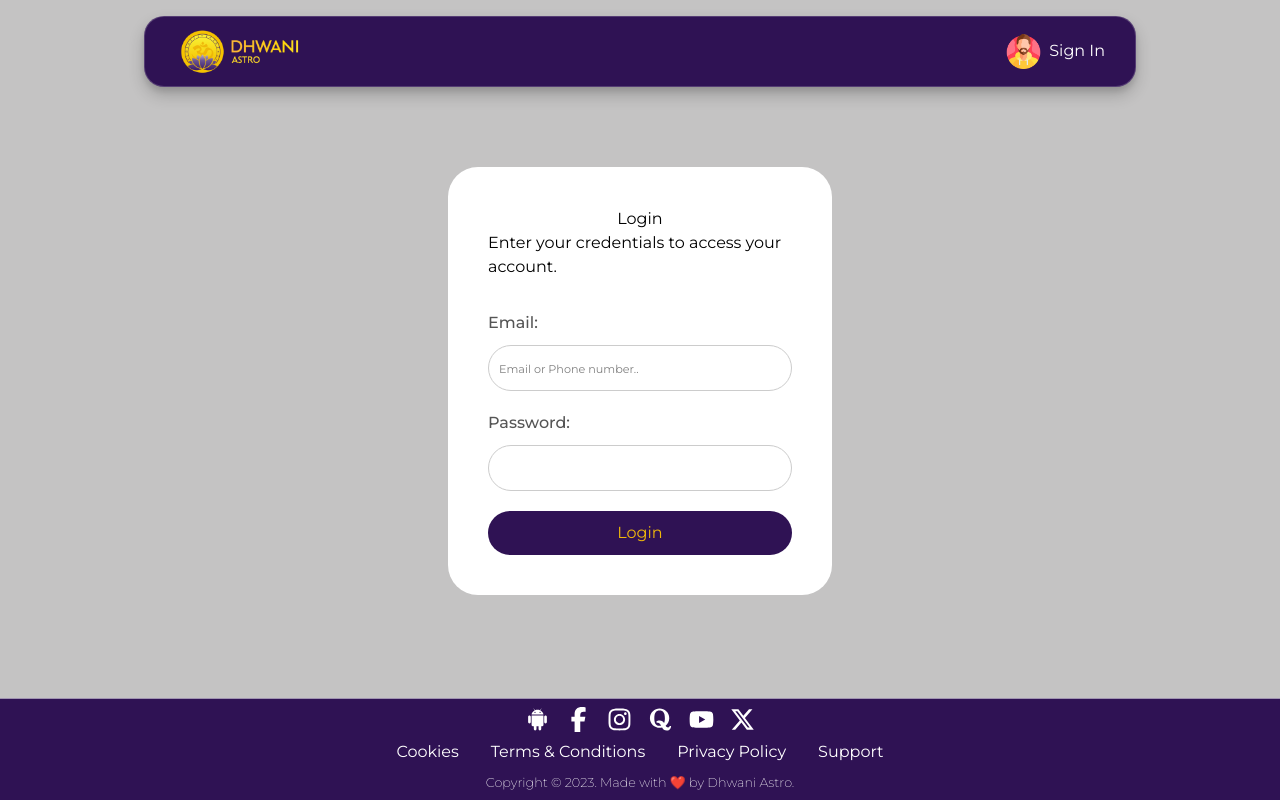
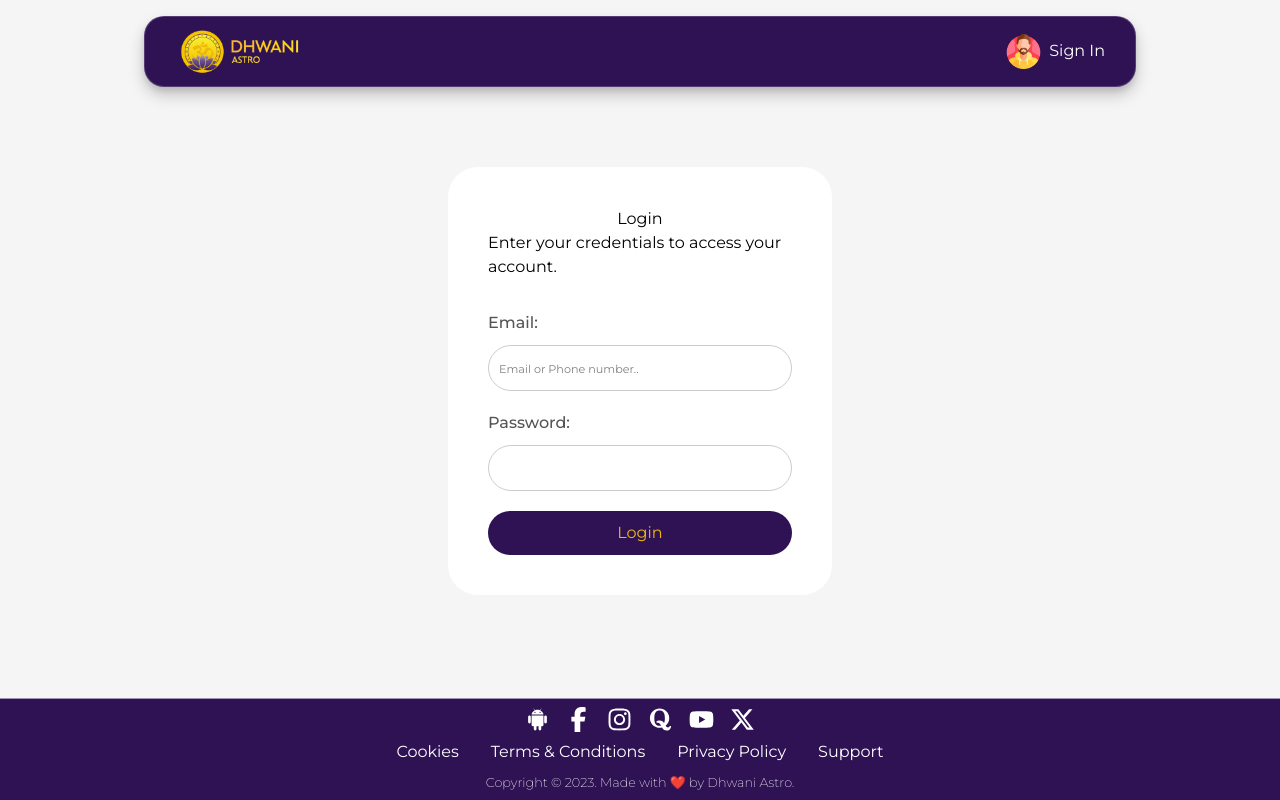
Before and after one commit to nikhildh08/clone2, a Next.js app: page / in a window 1280 px wide. Built offline with nearby package versions, Linux system fonts and the light colour scheme; a web font is replaced by a local one.

Commit message:
fix classname issue

```diff
--- a/app/login/login.module.css
+++ b/app/login/login.module.css
@@ -9,7 +9,7 @@
     font-weight: 400;
 } */
 
-body {
+.nbody {
     height: 100vh;
     display: flex;
     justify-content: center;
--- a/app/login/page.jsx
+++ b/app/login/page.jsx
@@ -16,7 +16,7 @@ import { AiFillAndroid } from "react-icons/ai";
 
 export default function LoginPage() {
   return (
-    <body>
+    <div className={styles.nboby}>
       <div className={styles.container}>
         {/* Header */}
         <header className={styles.header}>
@@ -114,6 +114,6 @@ export default function LoginPage() {
           </div>
         </footer>
       </div>
-    </body>
+    </div>
   );
 }
--- a/app/page.js
+++ b/app/page.js
@@ -29,7 +29,7 @@ export default function LoginPage() {
         <meta property="og:url" content="https://yourwebsite.com/login" />
         <link rel="canonical" href="https://yourwebsite.com/login" />
       </Head>
-      <body>
+      <div className={styles.nbody}>
         <div className={styles.container}>
           {/* Header */}
           <header className={styles.header}>
@@ -126,7 +126,7 @@ export default function LoginPage() {
             </div>
           </footer>
         </div>
-      </body>
+      </div>
     </>
   );
 }
```
